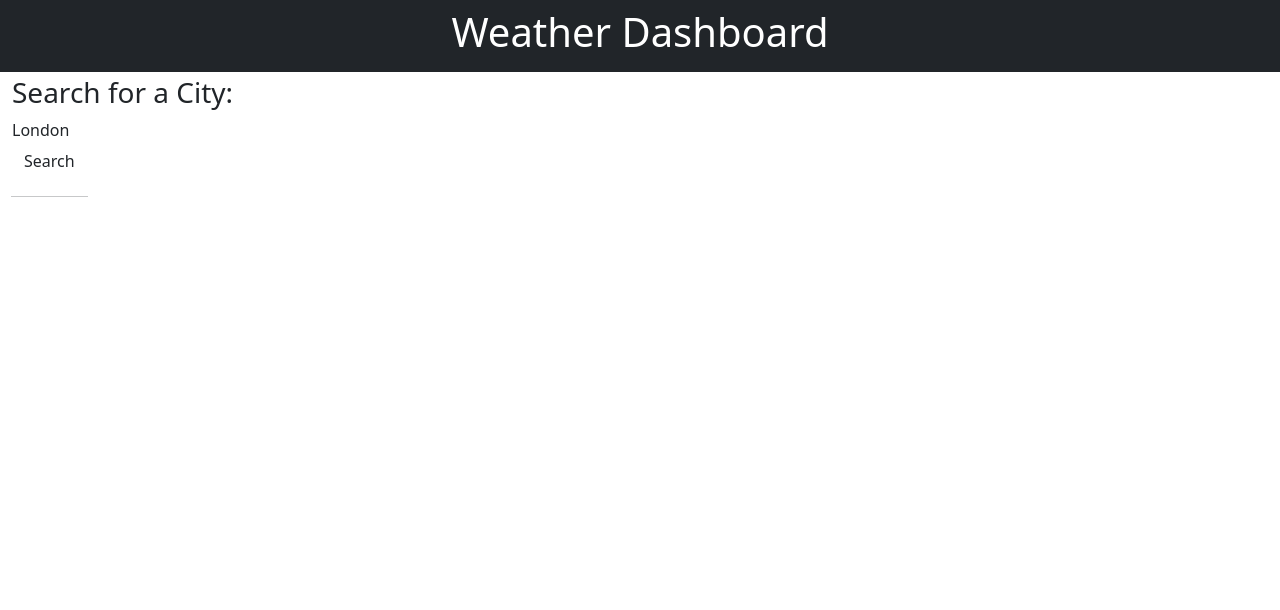
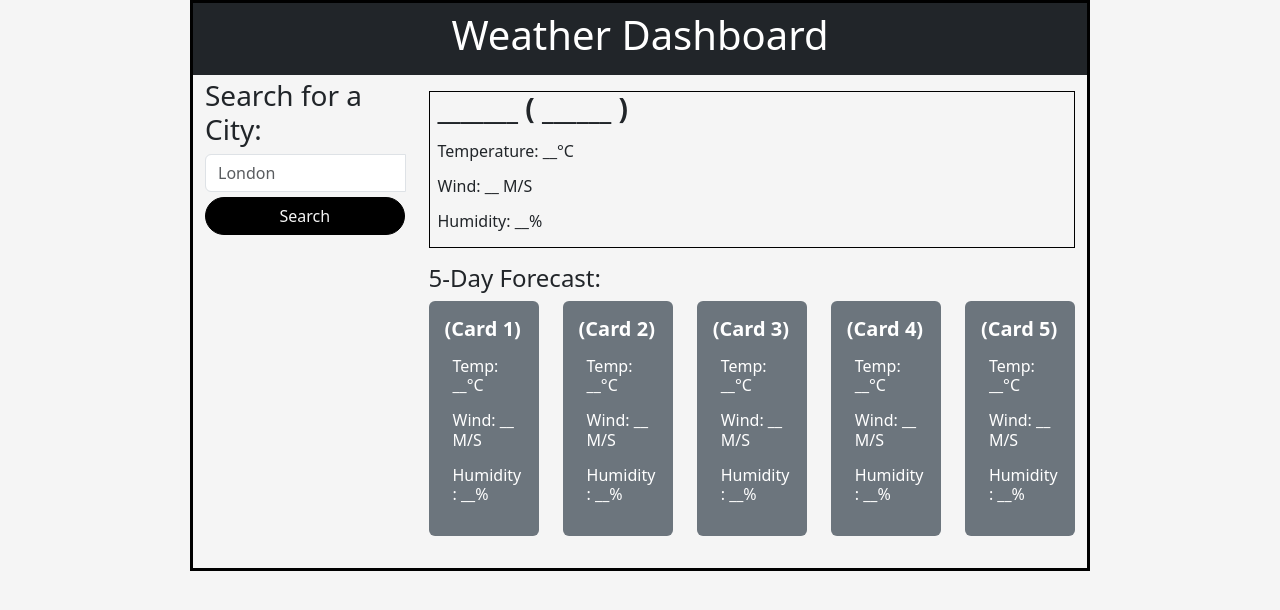
Before and after one commit to RlucSal/Weather-Dashboard, a plain HTML site: page index.html in a window 1280 px wide. Drawn offline with nearby package versions, Linux system fonts and the light colour scheme.

Commit message:
added bootstrap and style

```diff
--- a/assets/style.css
+++ b/assets/style.css
@@ -0,0 +1,39 @@
+body {
+    background-color: whitesmoke;
+}
+
+#search-button {
+    width: 100%;
+    border-radius: 20px;
+    border-color: black;
+    background-color: black;
+    color: whitesmoke;
+    margin-top: 5px;
+}
+
+#main-row {
+    border: 3px solid black;
+
+}
+
+#today {
+    border: 1px solid black;
+}
+
+#today h3,
+h6 {
+    margin-left: 8px;
+}
+
+
+#cards .col {
+    flex: 0 0 20%;
+    max-width: 20%;
+}
+
+@media (max-width: 650px) {/* Small and medium devices (phones and tablets) */
+    #cards .col {
+        flex: 0 0 100%;
+        max-width: 100%;
+    }
+}
--- a/index.html
+++ b/index.html
@@ -6,55 +6,110 @@
   <meta name="viewport" content="width=device-width, initial-scale=1.0" />
   <meta http-equiv="X-UA-Compatible" content="ie=edge" />
   <!-- Bootstrap -->
-  <link
-  href="https://cdn.jsdelivr.net/npm/bootstrap@5.3.0-alpha3/dist/css/bootstrap.min.css"
-  rel="stylesheet"
-  integrity="sha384-KK94CHFLLe+nY2dmCWGMq91rCGa5gtU4mk92HdvYe+M/SXH301p5ILy+dN9+nJOZ"
-  crossorigin="anonymous"
-  />
+  <link href="https://cdn.jsdelivr.net/npm/bootstrap@5.3.0-alpha3/dist/css/bootstrap.min.css" rel="stylesheet"
+    integrity="sha384-KK94CHFLLe+nY2dmCWGMq91rCGa5gtU4mk92HdvYe+M/SXH301p5ILy+dN9+nJOZ" crossorigin="anonymous" />
   <!-- Fonts -->
-<link
-  rel="stylesheet"
-  href="https://use.fontawesome.com/releases/v5.8.1/css/all.css"
-  integrity="sha384-50oBUHEmvpQ+1lW4y57PTFmhCaXp0ML5d60M1M7uH2+nqUivzIebhndOJK28anvf"
-  crossorigin="anonymous"
-/>
-<!-- css -->
+  <link rel="stylesheet" href="https://use.fontawesome.com/releases/v5.8.1/css/all.css"
+    integrity="sha384-50oBUHEmvpQ+1lW4y57PTFmhCaXp0ML5d60M1M7uH2+nqUivzIebhndOJK28anvf" crossorigin="anonymous" />
+  <link href="https://fonts.googleapis.com/css?family=Open+Sans&display=swap" rel="stylesheet" />
+  <!-- CSS -->
   <link rel="stylesheet" href="assets/reset.css" />
   <link rel="stylesheet" href="assets/style.css" />
   <title>Weather Dashboard</title>
 </head>
 
 <body>
-  <header class="container-fluid text-center text-white bg-dark p-2 weather-header">
+  <!-- max-width for ultra wide resolutions -->
+  <div class="container-fluid" style="max-width: 900px">
+    <div class="row" id="main-row">
+      <header class="col-12 text-center text-white bg-dark p-2 weather-header">
         <h1>Weather Dashboard</h1>
       </header>
-  <!-- max-width for ultra wide resolutions -->
-  <div class="container-fluid" style="max-width: 1400px">
-    <div class="row">
-      <aside class="col-lg-3 pb-3">
+      <aside class="col-lg-3 pb-3" id="search-section">
         <h2 id="form-heading" class="mt-1 h3 form-label">
           Search for a City:
         </h2>
         <form id="search-form" class="form">
-          <div class="form-inline form-group">
+          <div class="form-inline form-group ">
             <div class="input-group">
-              <input class="form-input weather-search" type="text" id="search-input" placeholder="London"
+              <input class="form-input weather-search form-control" type="text" id="search-input" placeholder="London"
                 aria-labelledby="form-heading" aria-controls="today forecast" />
-              <div class="input-group-append">
+              <div class="input-group-append"></div>
+            </div>
             <button type="submit" class="btn search-button" id="search-button" aria-label="submit search">
               Search
             </button>
-                <hr class="hr weather-hr" />
-              </div>
-            </div>
           </div>
         </form>
         <div class="list-group" id="history"></div>
       </aside>
       <div class="col-lg-9 pb-3">
-        <section id="today" class="mt-3" role="region" aria-live="polite"></section>
-        <section id="forecast" class="row mt-3" role="region" aria-live="polite"></section>
+        <section id="today" class="mt-3" role="region" aria-live="polite">
+          <h3 class="fw-bold">_______ ( ______ )</h3>
+          <h6 class="my-3 mt-3">Temperature: __°C</h6>
+          <h6 class="my-3">Wind: __ M/S</h6>
+          <h6 class="my-3">Humidity: __%</h6>
+        </section>
+        <section id="5-day-forecast" class="mt-3" role="region" aria-live="polite">
+          <h4 class="mt-1 h4 form-label">5-Day Forecast:</h4>
+          <div class="days-forecast row row-cols-sm-2 row-cols-lg-4 row-cols-xl-5" id="cards">
+            <!-- Card 1 -->
+            <div class="col mb-3">
+              <div class="card border-0 bg-secondary text-white">
+                <div class="card-body p-3 text-white">
+                  <h5 class="card-title fw-semibold">(Card 1)</h5>
+                  <h6 class="card-text my-3 mt-3">Temp: __°C</h6>
+                  <h6 class="card-text my-3">Wind: __ M/S</h6>
+                  <h6 class="card-text my-3">Humidity: __%</h6>
+                </div>
+              </div>
+            </div>
+            <!-- Card 2 -->
+            <div class="col mb-3">
+              <div class="card border-0 bg-secondary text-white">
+                <div class="card-body p-3 text-white">
+                  <h5 class="card-title fw-semibold">(Card 2)</h5>
+                  <h6 class="card-text my-3 mt-3">Temp: __°C</h6>
+                  <h6 class="card-text my-3">Wind: __ M/S</h6>
+                  <h6 class="card-text my-3">Humidity: __%</h6>
+                </div>
+              </div>
+            </div>
+            <!-- Card 3 -->
+            <div class="col mb-3">
+              <div class="card border-0 bg-secondary text-white">
+                <div class="card-body p-3 text-white">
+                  <h5 class="card-title fw-semibold">(Card 3)</h5>
+                  <h6 class="card-text my-3 mt-3">Temp: __°C</h6>
+                  <h6 class="card-text my-3">Wind: __ M/S</h6>
+                  <h6 class="card-text my-3">Humidity: __%</h6>
+                </div>
+              </div>
+            </div>
+            <!-- Card 4 -->
+            <div class="col mb-3">
+              <div class="card border-0 bg-secondary text-white">
+                <div class="card-body p-3 text-white">
+                  <h5 class="card-title fw-semibold">(Card 4)</h5>
+                  <h6 class="card-text my-3 mt-3">Temp: __°C</h6>
+                  <h6 class="card-text my-3">Wind: __ M/S</h6>
+                  <h6 class="card-text my-3">Humidity: __%</h6>
+                </div>
+              </div>
+            </div>
+            <!-- Card 5 -->
+            <div class="col mb-3">
+              <div class="card border-0 bg-secondary text-white">
+                <div class="card-body p-3 text-white">
+                  <h5 class="card-title fw-semibold">(Card 5)</h5>
+                  <h6 class="card-text my-3 mt-3">Temp: __°C</h6>
+                  <h6 class="card-text my-3">Wind: __ M/S</h6>
+                  <h6 class="card-text my-3">Humidity: __%</h6>
+                </div>
+              </div>
+            </div>
+          </div>
+        </section>
       </div>
     </div>
   </div>
@@ -62,7 +117,7 @@
   <script src="https://cdn.jsdelivr.net/npm/dayjs@1/dayjs.min.js"></script>
   <!-- jQuery -->
   <script src="https://cdnjs.cloudflare.com/ajax/libs/jquery/3.2.1/jquery.min.js"></script>
-<!-- script-->
+  <!-- Script -->
   <script src="assets/script.js"></script>
 </body>
 
```
Lines whose indentation alone changed are shown as unchanged.
